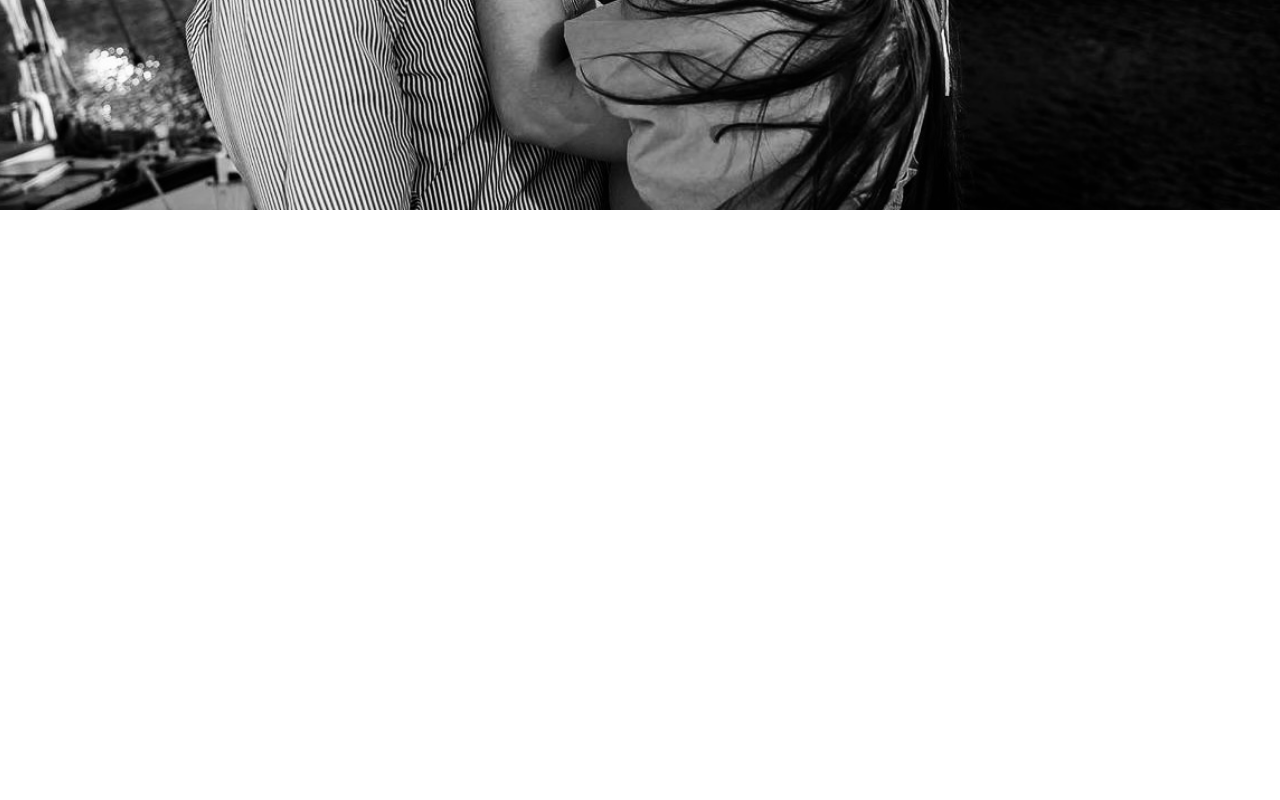
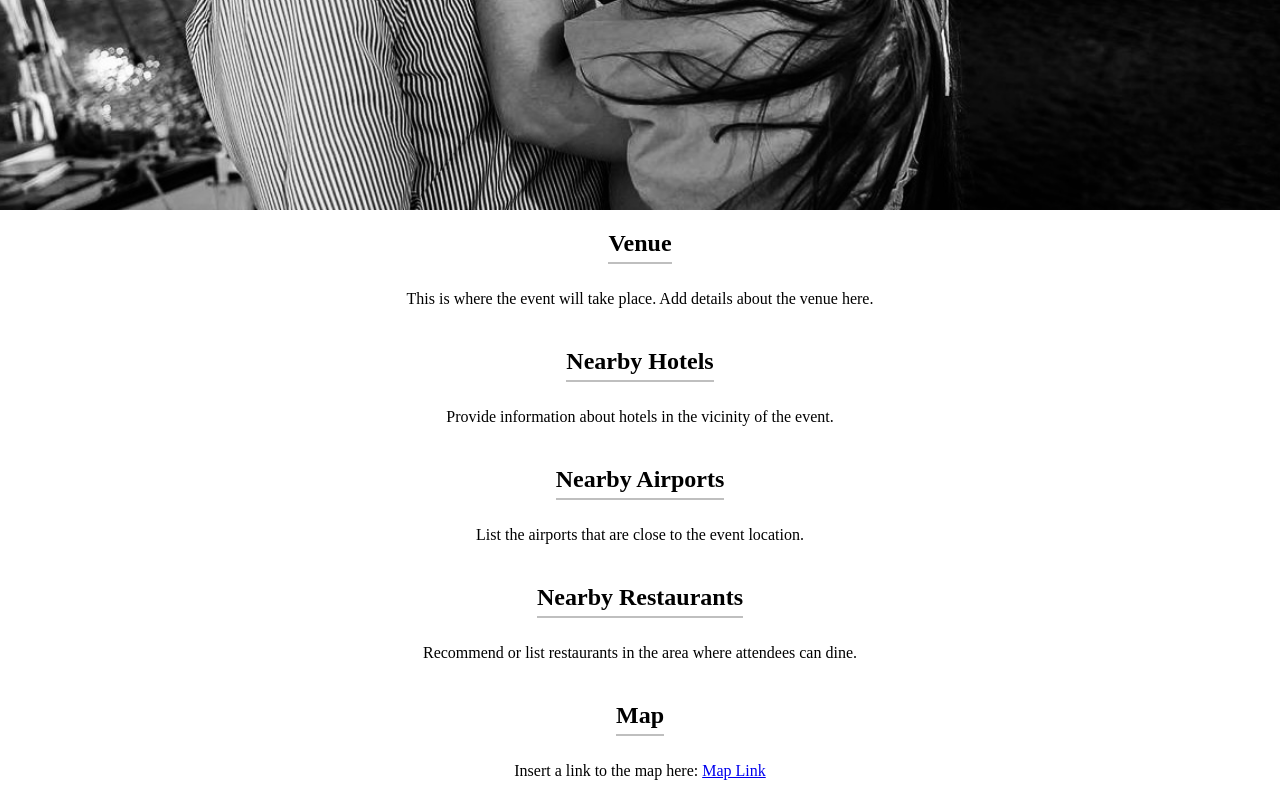
Before and after one commit to cassandraminadeo/alixandraandethan, a plain HTML site: page travel.html in a window 1280 px wide. Shown: the part 702-1502 px from the top of the page. Before the commit the page ends 1252 px from the top, so only its background shows below. Drawn offline with Linux system fonts and the light colour scheme.

Commit message:
Update travel.html

```diff
--- a/travel.html
+++ b/travel.html
@@ -9,6 +9,7 @@
             margin: 0;
             padding: 0;
             overflow-x: hidden; /* Prevent horizontal scrolling */
+            text-align: center;
         }
 
         .tabs {
@@ -56,6 +57,17 @@
             color: #fff;
             padding: 20px;
         }
+
+        section {
+            margin-bottom: 20px;
+        }
+
+        h2 {
+            border-bottom: 2px solid #bfbfbf;
+            padding-bottom: 5px;
+            margin-bottom: 10px;
+            display: inline-block;
+        }
     </style>
 </head>
 <body>
@@ -72,8 +84,36 @@
         <p>...</p>
     </div>
 
-    <div class="content">
-        <!-- Your content goes here -->
-    </div>
+    <section>
+        <h2>Venue</h2>
+        <p>This is where the event will take place. Add details about the venue here.</p>
+    </section>
+
+    <!-- Nearby Hotels Section -->
+    <section>
+        <h2>Nearby Hotels</h2>
+        <p>Provide information about hotels in the vicinity of the event.</p>
+    </section>
+
+    <!-- Nearby Airports Section -->
+    <section>
+        <h2>Nearby Airports</h2>
+        <p>List the airports that are close to the event location.</p>
+    </section>
+
+    <!-- Nearby Restaurants Section -->
+    <section>
+        <h2>Nearby Restaurants</h2>
+        <p>Recommend or list restaurants in the area where attendees can dine.</p>
+    </section>
+
+    <!-- Map Link Placeholder -->
+    <!-- Map Link Placeholder -->
+<section>
+    <h2>Map</h2>
+    <p>Insert a link to the map here: <a href="your_map_link">Map Link</a></p>
+</section>
+
+
 </body>
 </html>
```
